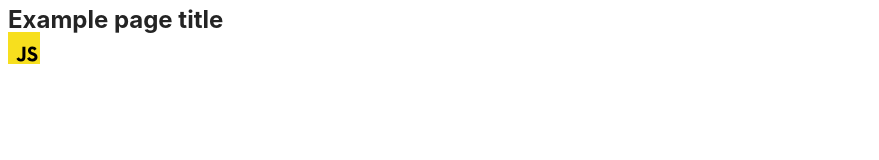
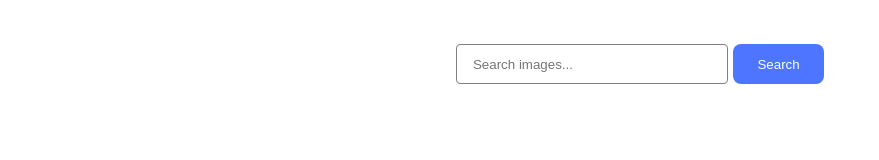
Before and after one commit to Olena-Synytsia/goit-js-hw-11, a website built with Vite: page src/index.html in a window 1280 px wide. Shown: the whole page, without its empty margins (0-879 px from the left). Built offline with nearby package versions, Linux system fonts and the light colour scheme.

Commit message:
styles form

```diff
--- a/src/css/styles.css
+++ b/src/css/styles.css
@@ -6,10 +6,11 @@
 */
 
 :root {
-  font-family: Inter, Avenir, Helvetica, Arial, sans-serif;
+  font-family: Montserrat, sans-serif;
   font-size: 16px;
   line-height: 24px;
   font-weight: 400;
+  letter-spacing: 0.04em;
 
   color: #242424;
   background-color: rgba(255, 255, 255, 0.87);
@@ -19,6 +20,10 @@
   -webkit-font-smoothing: antialiased;
   -moz-osx-font-smoothing: grayscale;
   -webkit-text-size-adjust: 100%;
+}
+
+body {
+  padding: 36px 156px;
 }
 
 h1,
@@ -55,3 +60,43 @@ img {
   max-width: 100%;
   height: auto;
 }
+
+.container-form-search {
+  width: 100%;
+  text-align: center;
+}
+
+.input-search {
+  width: 238px;
+  height: 22px;
+  background-color: #ffffff;
+  border-radius: 4px;
+  border: 1px solid #808080;
+  padding: 8px 16px;
+  text-align: left;
+}
+
+input placeholder {
+  color: #808080;
+}
+
+.btn-search {
+  width: 91px;
+  height: 40px;
+  padding: 8px 16px;
+  gap: 10px;
+  border-radius: 8px;
+  opacity: 0px;
+  border: none;
+  background-color: #4e75ff;
+  color: #ffffff;
+  font-weight: 500;
+  text-align: center;
+}
+
+.btn-search:focus {
+  cursor: pointer;
+  background-color: #6c8cff;
+  transition: color 300ms cubic-bezier(0.4, 0, 0.2, 1);
+  outline: none;
+}
--- a/src/index.html
+++ b/src/index.html
@@ -8,9 +8,16 @@
   </head>
   <body>
     <section>
-      <h1>Example page title</h1>
-      <!-- Path to images as from index.html file -->
-      <img src="./img/javascript.svg" alt="" />
+      <div class="container-form-search">
+        <form class="form-search">
+          <input
+            type="text"
+            class="input-search"
+            placeholder="Search images..."
+          />
+          <button type="submit" class="btn-search">Search</button>
+        </form>
+      </div>
     </section>
 
     <script type="module" src="./main.js"></script>
```
